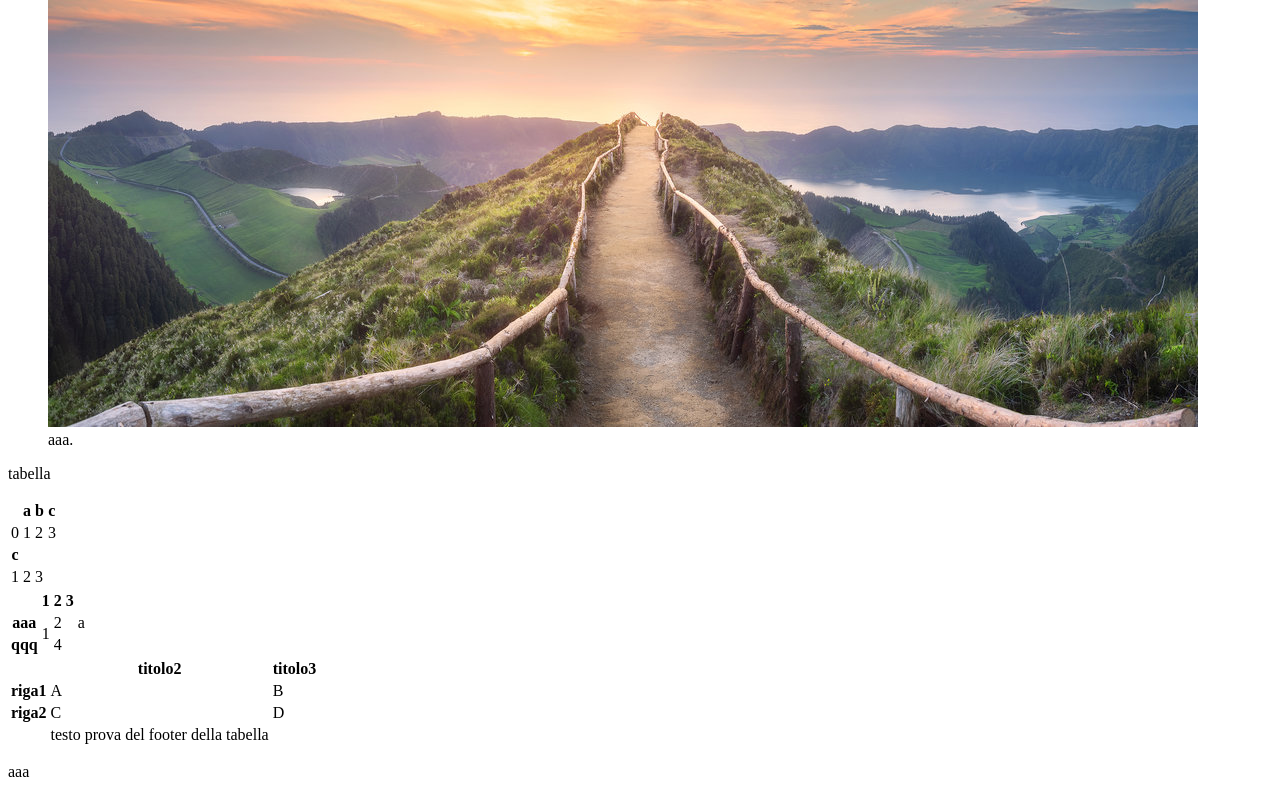
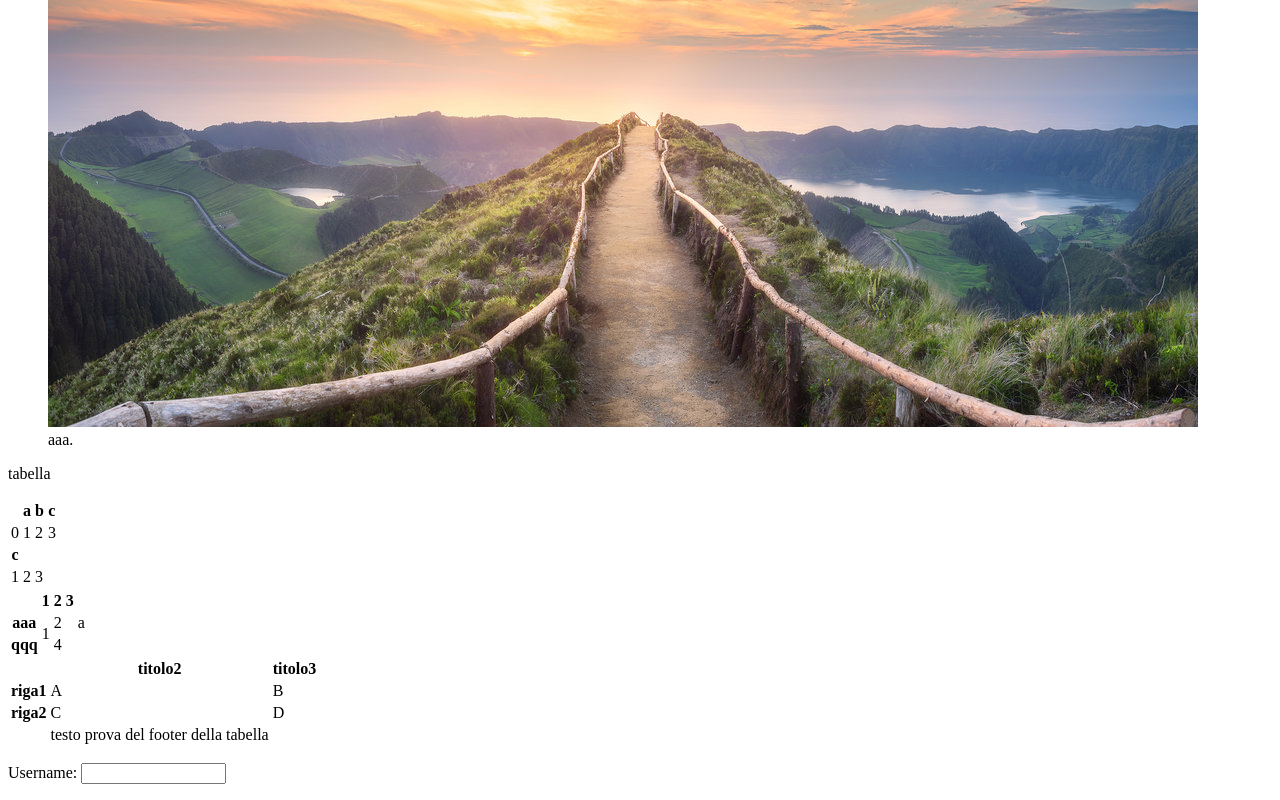
Before and after one commit to antoniopaladino/website, a plain HTML site: page index.html in a window 1280 px wide. Shown: the part 944-1744 px from the top of the page. Drawn offline with Linux system fonts and the light colour scheme.

Commit message:
Update index.html

```diff
--- a/index.html
+++ b/index.html
@@ -106,8 +106,10 @@
       </tfoot>
     </table>
 
-    <form action="http://www.example.com/subscribe.php" method="get">
-      <p>aaa</p>
+    <form action="http://www.example.com/login.php">
+      <p>Username:
+        <input type="text" name="username" size="15" maxleght="30" />
+      </p>
     </form>
 
   </body>
```
